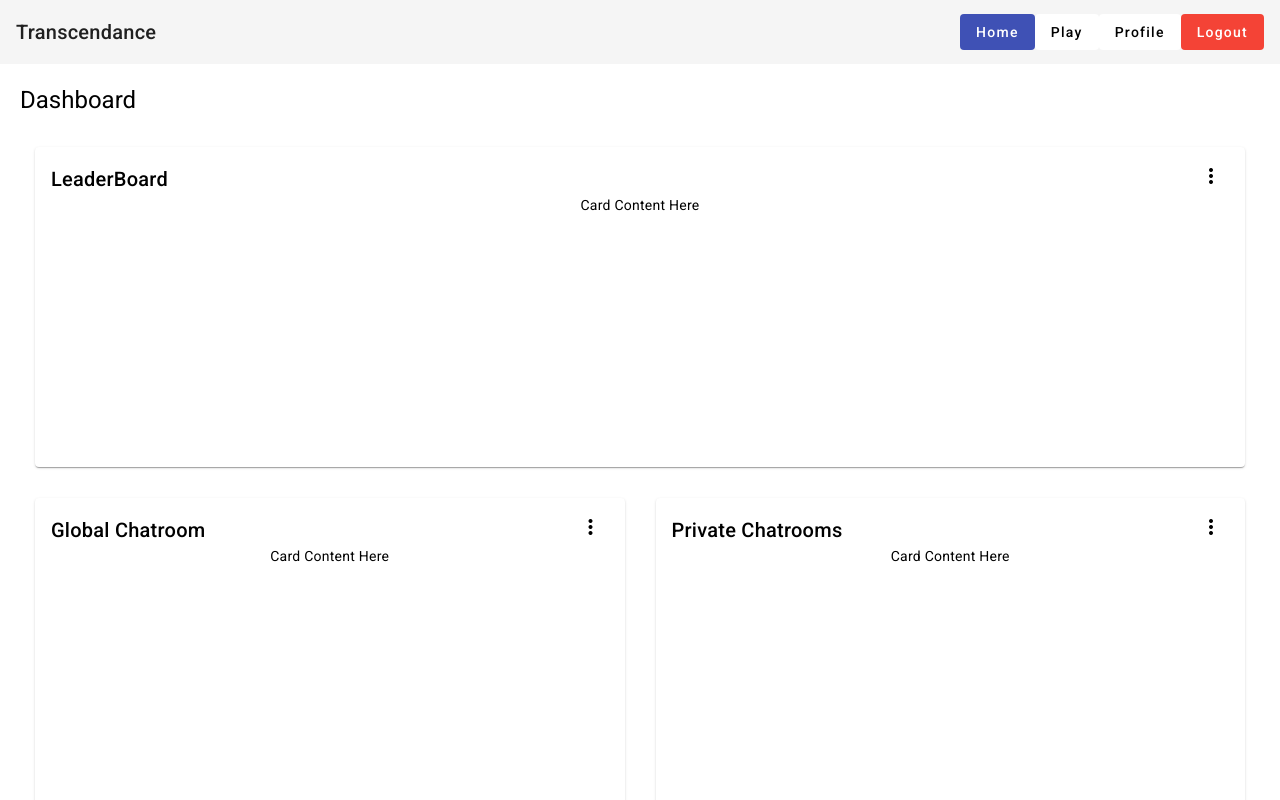
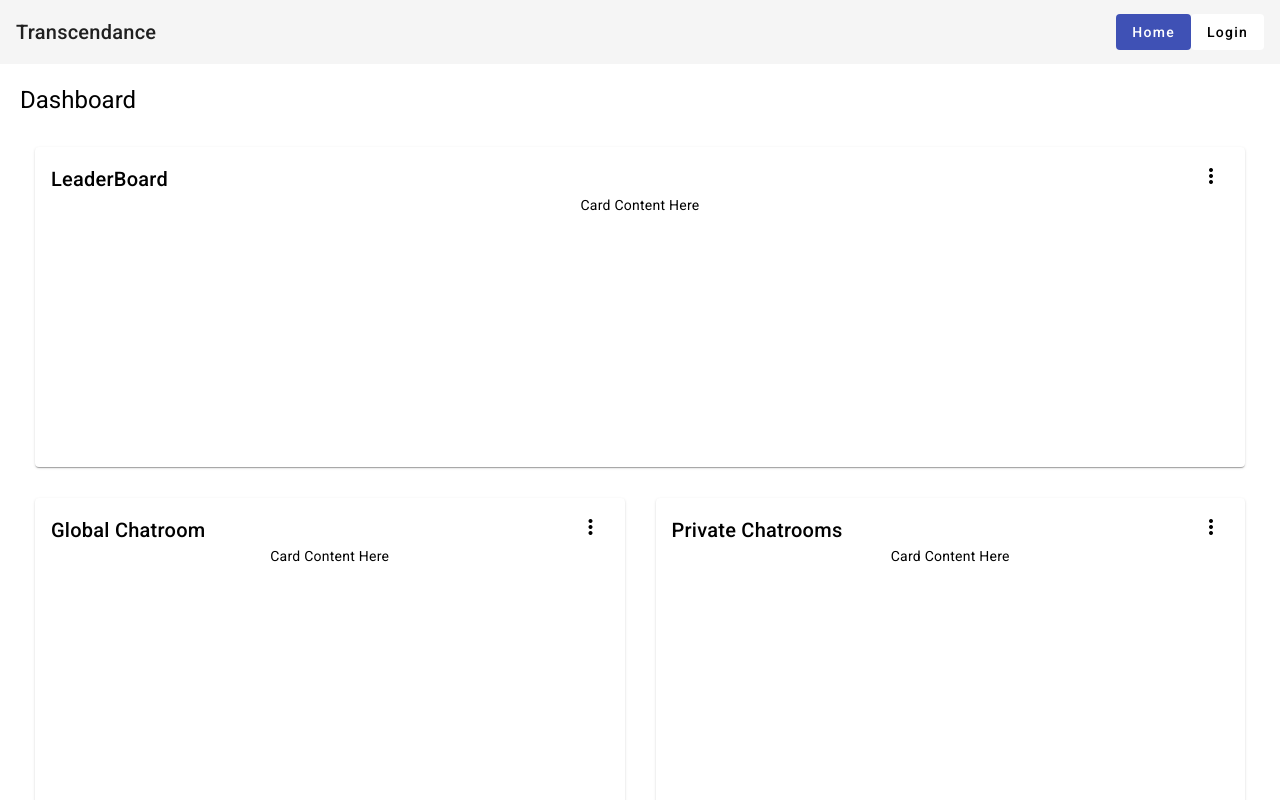
Before and after one commit to Pixailz/ft_transcendance, an Angular app in the folder src/angularjs/: page / in a window 1280 px wide. Shown: the top 800 px of the page. Built offline with nearby package versions, Linux system fonts and the light colour scheme.

Commit message:
[front] add authGuardService + SingOut function

```diff
--- a/src/angularjs/src/app/components/header/header.component.ts
+++ b/src/angularjs/src/app/components/header/header.component.ts
@@ -1,4 +1,5 @@
 import { Component } from '@angular/core';
+import { authGuardService } from 'src/app/auth-guard.service';
 
 @Component({
   selector: 'app-header',
@@ -6,5 +7,15 @@ import { Component } from '@angular/core';
   styleUrls: ['./header.component.scss']
 })
 export class HeaderComponent {
-  userLoggedIn = true;
+	userLoggedIn = false;
+
+	async ngOnInit() {
+		this.userLoggedIn = await authGuardService();
+	}
+
+	SignOut()
+	{
+		localStorage.removeItem("access_token");
+		this.userLoggedIn = false;
+	}
 }
```
